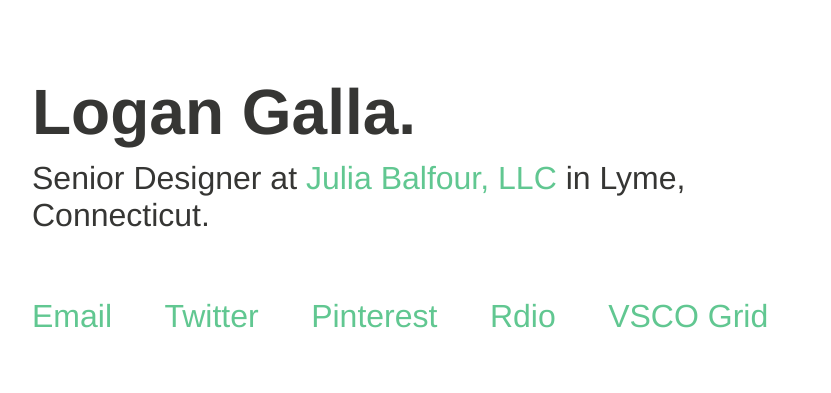
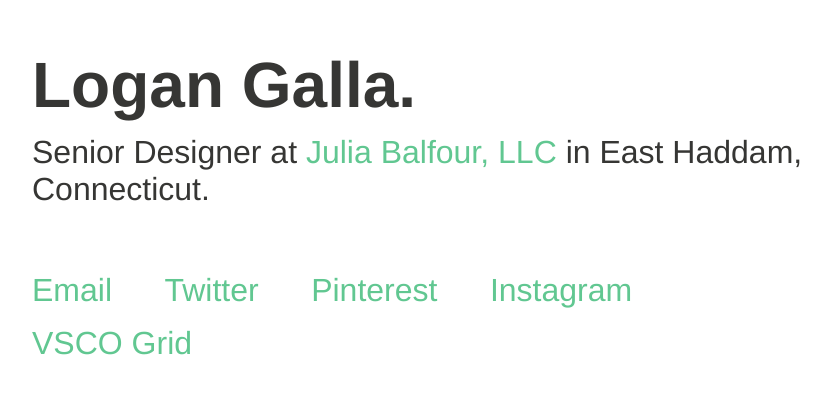
Before and after one commit to logangalla/logangalla.github.io, a plain HTML site: page index.html in a window 1280 px wide. Shown: the part 187-580 px from the top of the page, without its empty margins (192-1023 px from the left). Drawn offline with Linux system fonts and the light colour scheme; a web font is replaced by a local one.

Commit message:
Location and social media update.

```diff
--- a/index.html
+++ b/index.html
@@ -18,12 +18,12 @@
 		<div class="container">
 			<div class="content">
 				<h1>Logan Galla.</h1>
-				<p>Senior Designer at <a href="http://www.juliabalfour.com" target="blank">Julia Balfour, LLC</a> in Lyme, Connecticut.</p>
+				<p>Senior Designer at <a href="http://www.juliabalfour.com" target="blank">Julia Balfour, LLC</a> in East Haddam, Connecticut.</p>
 				<ul class="nav">
 					<li><a href="mailto:logan@logangalla.com">Email</a></li>
 					<li><a href="http://twitter.com/logangalla" target="_blank">Twitter</a></li>
 					<li><a href="http://pinterest.com/logangalla" target="_blank">Pinterest</a></li>
-					<li><a href="http://www.rdio.com/people/logangalla/" target="_blank">Rdio</a></li>
+					<li><a href="http://instagram.com/logangalla/" target="_blank">Instagram</a></li>
 					<li><a href="http://logangalla.vsco.co" target="_blank">VSCO Grid</a></li>
 				</ul>
 			</div>
```
Also changed, not shown: 1 other file.
